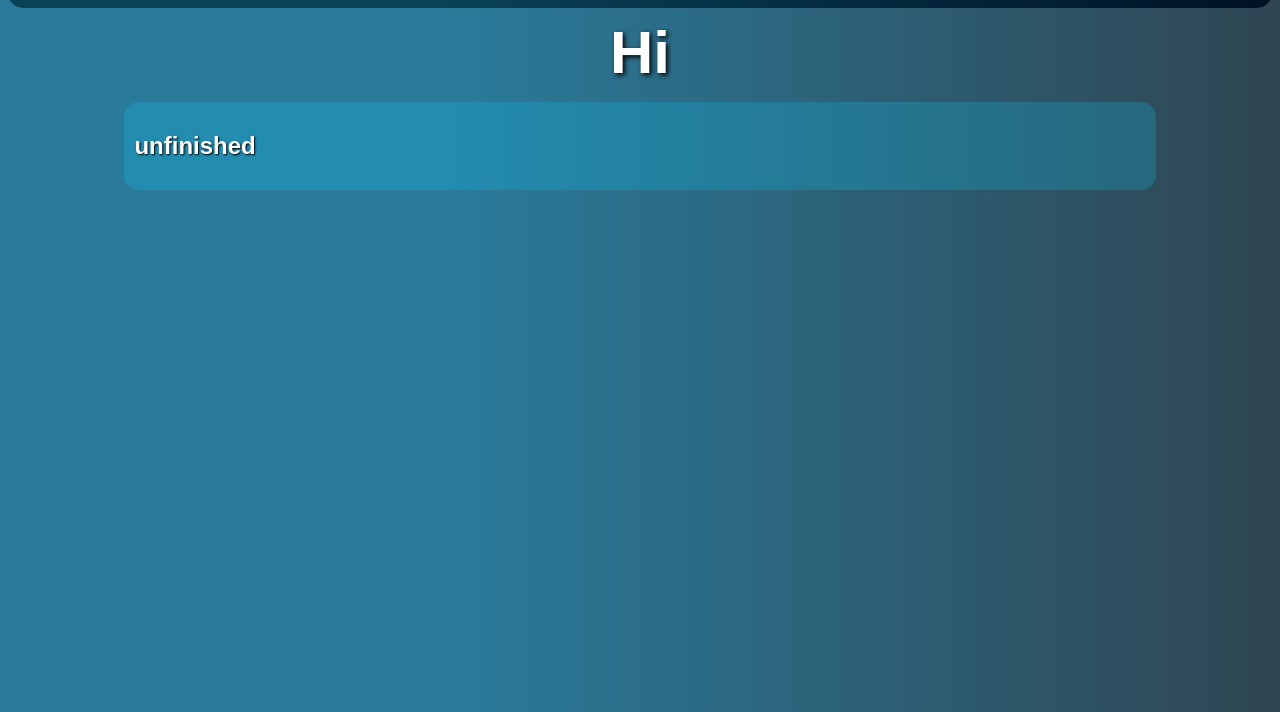
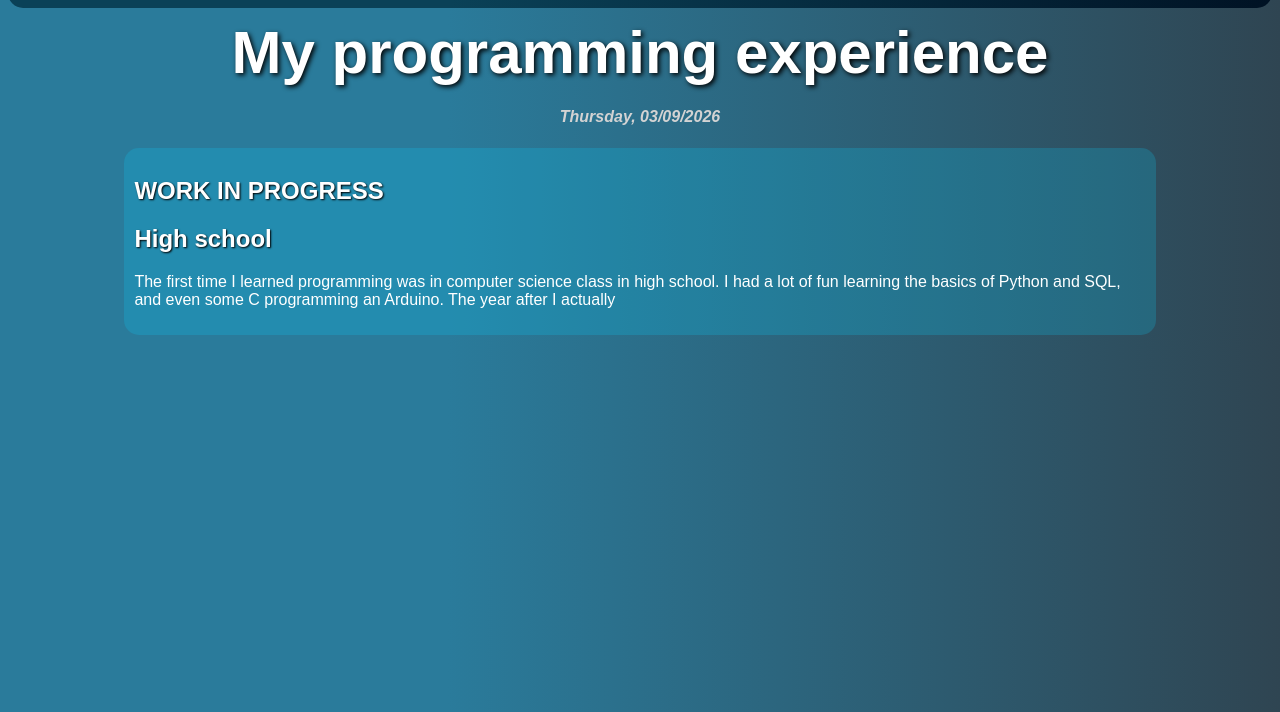
Before and after one commit to flaw01/flaw01.github.io, a plain HTML site: page blog/experience.html in a window 1280 px wide. Shown: the part 88-800 px from the top of the page. Drawn offline with Linux system fonts and the light colour scheme; a web font is replaced by a local one.

Commit message:
started on programming experience blog post

```diff
--- a/blog/experience.html
+++ b/blog/experience.html
@@ -22,7 +22,10 @@
         <a href="../index.html"><img src="/images/favicon.ico"></a>
     </nav>
 </body>
-<h1>Hi</h1>
+<h1>My programming experience</h1>
+<h4>Thursday, 03/09/2026</h4>
 <section>
-    <h2>unfinished</h2>
+    <h2>WORK IN PROGRESS</h2>
+    <h2>High school</h2>
+    <p>The first time I learned programming was in computer science class in high school. I had a lot of fun learning the basics of Python and SQL, and even some C programming an Arduino. The year after I actually </p>
 </section>
--- a/styles.css
+++ b/styles.css
@@ -70,6 +70,12 @@ h1 {
 
 h2 {
     text-shadow: 1px 1px 2px black;
+}
+
+h4 {
+    font-style: italic;
+    color: lightgrey;
+    text-align: center;
 }
 
 img {
```
